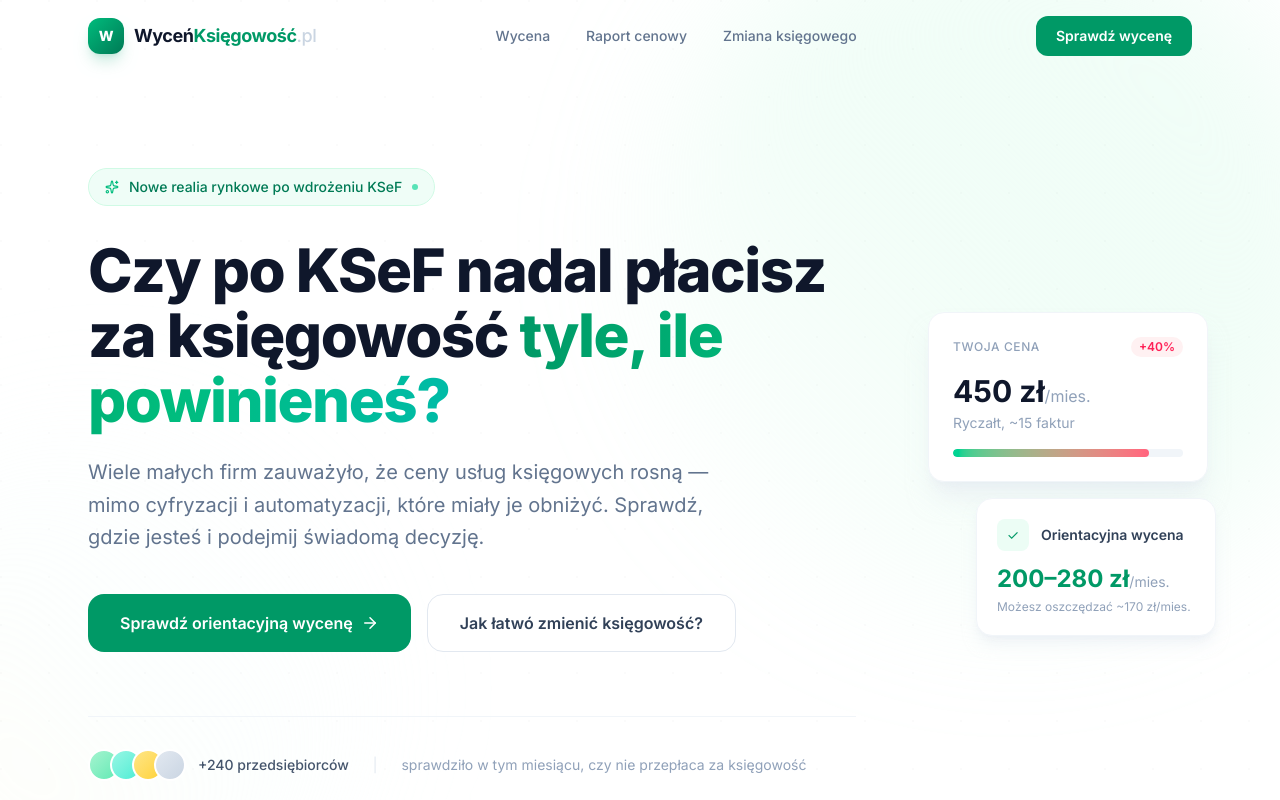
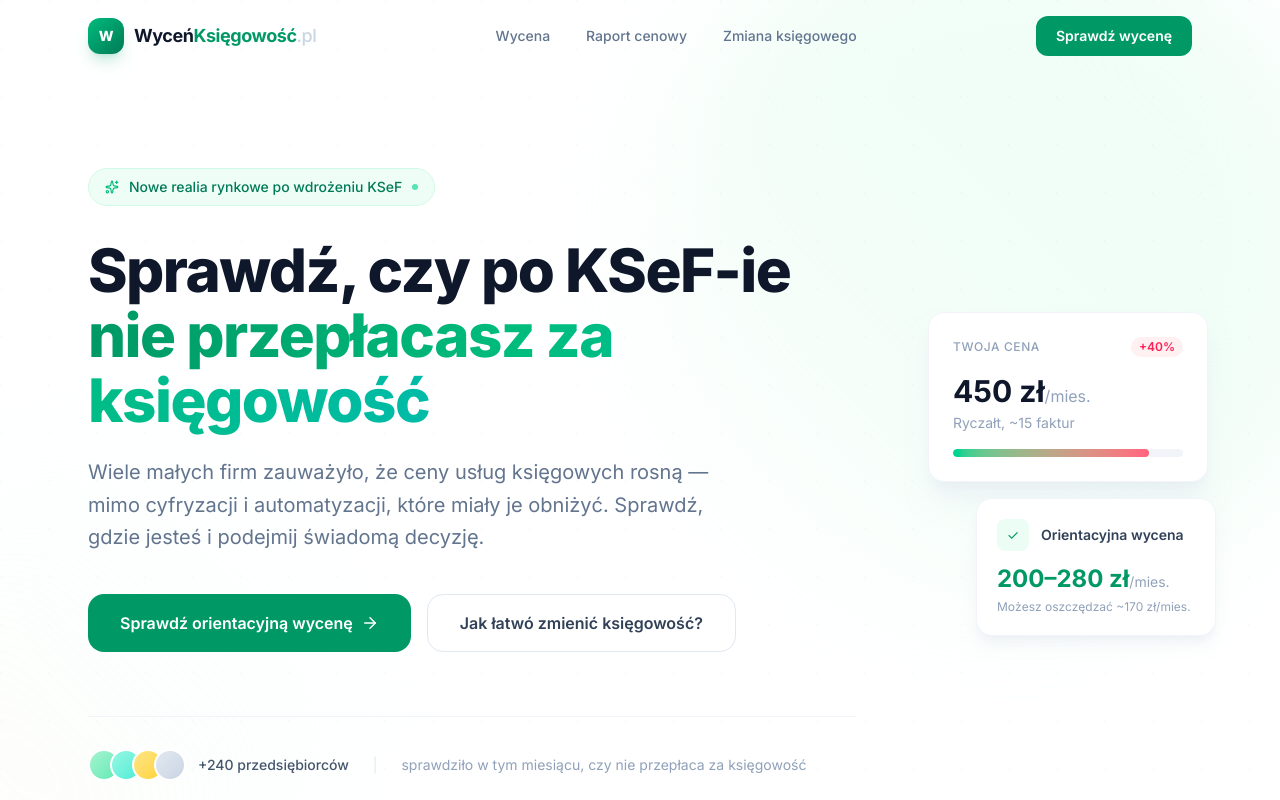
Before and after one commit to krzysztofwycenksiegowosc-star/wycen-ksiegowosc, a React (Vite) app: page / in a window 1280 px wide. Shown: the top 800 px of the page. Built offline with nearby package versions, Linux system fonts and the light colour scheme.

Commit message:
Update HeroSection.tsx

```diff
--- a/src/components/HeroSection.tsx
+++ b/src/components/HeroSection.tsx
@@ -35,10 +35,10 @@ export function HeroSection() {
 
           {/* Headline */}
           <h1 className="text-[2.5rem] sm:text-5xl md:text-[3.5rem] lg:text-6xl font-extrabold text-slate-900 tracking-tight leading-[1.08] mb-6">
-            Czy po KSeF nadal płacisz za księgowość{' '}
+            Sprawdź, czy po KSeF-ie{' '}
             <span className="relative">
               <span className="bg-gradient-to-r from-emerald-600 via-emerald-500 to-teal-500 bg-clip-text text-transparent">
-                tyle, ile powinieneś?
+                nie przepłacasz za księgowość
               </span>
               {/*<span className="absolute -bottom-1 left-0 right-0 h-1 bg-gradient-to-r from-emerald-400/30 to-teal-400/30 rounded-full" />*/}
             </span>
```
